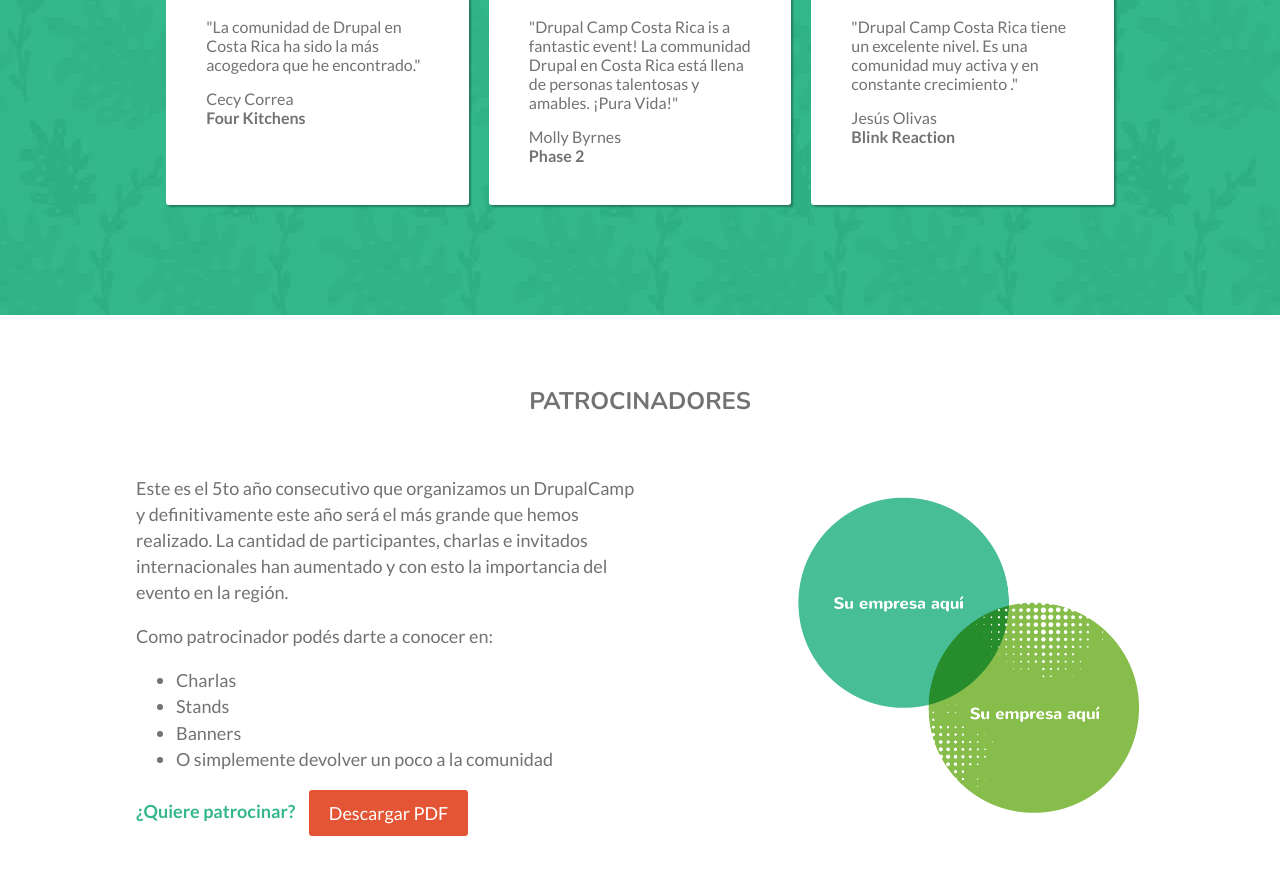
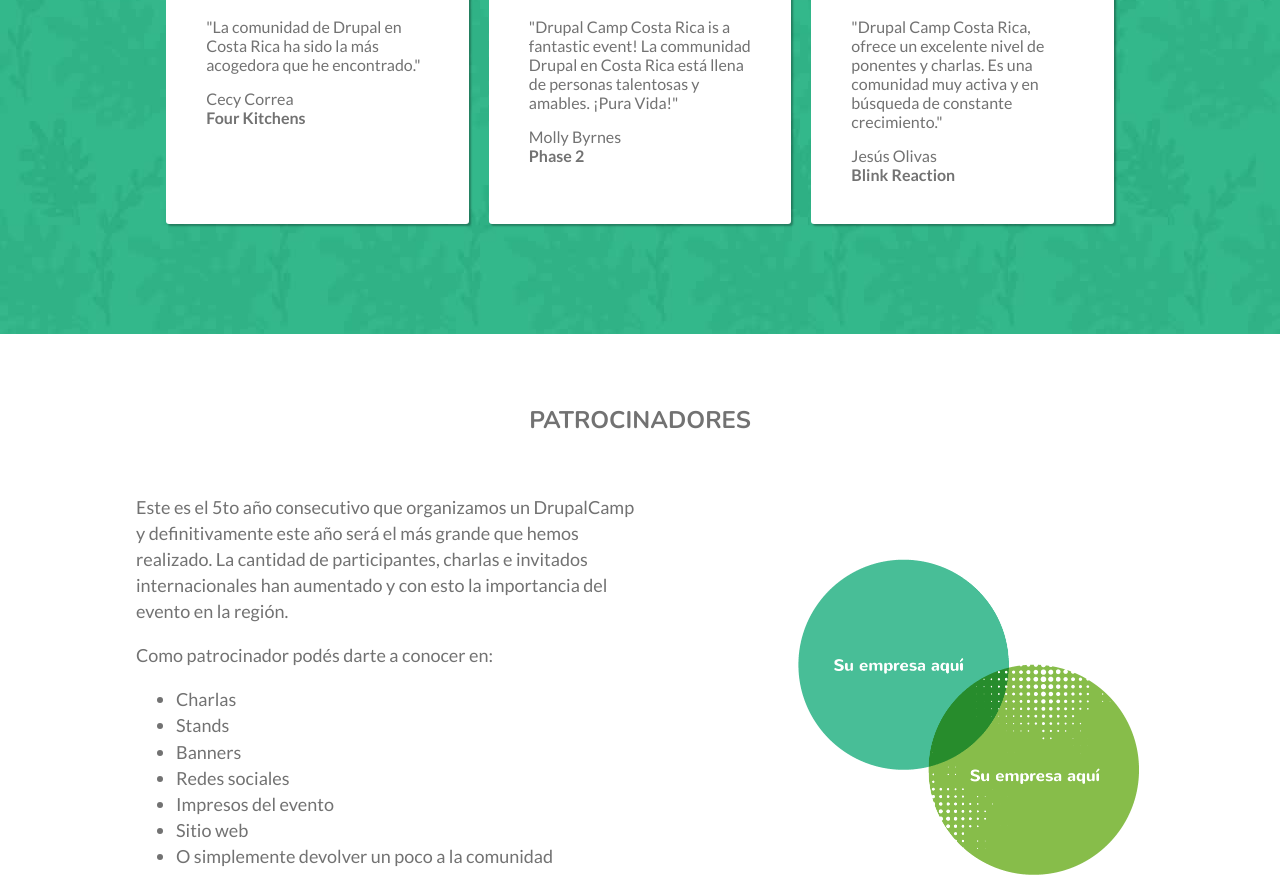
Before and after one commit to jleiva/dccr15-landing, a website: page index.html in a window 1280 px wide. Shown: the part 1405-2282 px from the top of the page. Drawn offline with nearby package versions, Linux system fonts and the light colour scheme; some packages are replaced by stand-ins of ours.

Commit message:
cambios en RWD

```diff
--- a/index.html
+++ b/index.html
@@ -73,7 +73,7 @@
 				<div class="quote-avatar">
 					<img src="img/quote-jesus.jpg" alt="Jesús Olivas, Blink Reaction" title="Jesús Olivas, Blink Reaction">
 				</div>
-				<blockquote>"Drupal Camp Costa Rica tiene un excelente nivel. Es una comunidad muy activa y en constante crecimiento	."</blockquote>
+				<blockquote>"Drupal Camp Costa Rica, ofrece un excelente nivel de ponentes y charlas. Es una comunidad muy activa y en búsqueda de constante crecimiento."</blockquote>
 				<cite class="quote-aut">Jesús Olivas <strong>Blink Reaction</strong></cite>
 			</div>
 		</div>
@@ -90,10 +90,13 @@
 			<li>Charlas</li>
 			<li>Stands</li>
 			<li>Banners</li>
+			<li>Redes sociales</li>
+			<li>Impresos del evento</li>
+			<li>Sitio web</li>
 			<li>O simplemente devolver un poco a la comunidad</li>
 		</ul>
 
-		<p><span class="colored-green">¿Quiere patrocinar?</span> <a href="#" class="btn-cta btn-action">Descargar PDF</a></p>
+		<p><span class="colored-green">¿Quiere patrocinar?</span> <a href="sponsors.pdf" class="btn-cta btn-action">Descargar PDF</a></p>
 
 	</div>
 </div>
--- a/sass/partials/_layout.scss
+++ b/sass/partials/_layout.scss
@@ -3,12 +3,18 @@
 }
 
 .group {
+    @include medium {
+      width: 80%;
+    }
     margin: 0 auto;
     max-width: 1280px;
-    width: 80%;
+    width: 90%;
 }
 
 .section {
     @include micro-clearfix;
-    padding: 70px 10px;
+    padding: 20px 10px;
+    @include medium {
+      padding: 70px 10px;
+    }
 }
--- a/sass/partials/_modules.scss
+++ b/sass/partials/_modules.scss
@@ -13,11 +13,17 @@
 .h-section {
   text-align: center;
   text-transform: uppercase;
+  font-size: 1.2em;
+  @include medium {
+    font-size: 1.5em;
+  }
 }
 
 .colored-green {
   color: #33b78b;
   font-weight: bold;
+  margin-bottom: 20px;
+  display: inline-block;
 }
 
 // =Buttons
@@ -25,14 +31,15 @@
 .btn-cta {
     @extend %btn;
     background: #e35534;
-
     &:hover {
         background: darken(#e35534, 10%);
     }
 }
 
 .btn-action {
+  @include medium {
     margin-left: 10px;
+  }
 }
 
 // =Event Date Info
@@ -131,7 +138,7 @@
     margin-right: 1%;
     padding: 40px;
     text-align: left;
-    margin-top: 100px;
+    margin-top: 80px;
     margin-right: 0;
 
     @include medium {
@@ -188,13 +195,17 @@
     }
     .group {
         background: url(../img/sponsors-balls.png) no-repeat bottom center;
-        background-size: 352px 326px;
-        padding: 20px 20px 350px 20px;
+        background-size: 100%;
+        padding: 20px 20px 300px 20px;
         font-size: .9em;
+        @include small {
+            background-size: 352px 326px;
+        }
         @include medium {
             padding: 20px 40% 20px 0;
             font-size: 1em;
             background-position: right center;
+
         }
     }
 }
--- a/sass/partials/_variables.scss
+++ b/sass/partials/_variables.scss
@@ -10,6 +10,6 @@ $green:       #25a879;
 $orange:      #e25434;
 $white:       #fff;
 
-$baby-width: 640px;
+$baby-width: 500px;
 $mama-width: 767px;
 $papa-width: 900px;
```
Also changed, not shown: css/styles.css, 1 other file.
